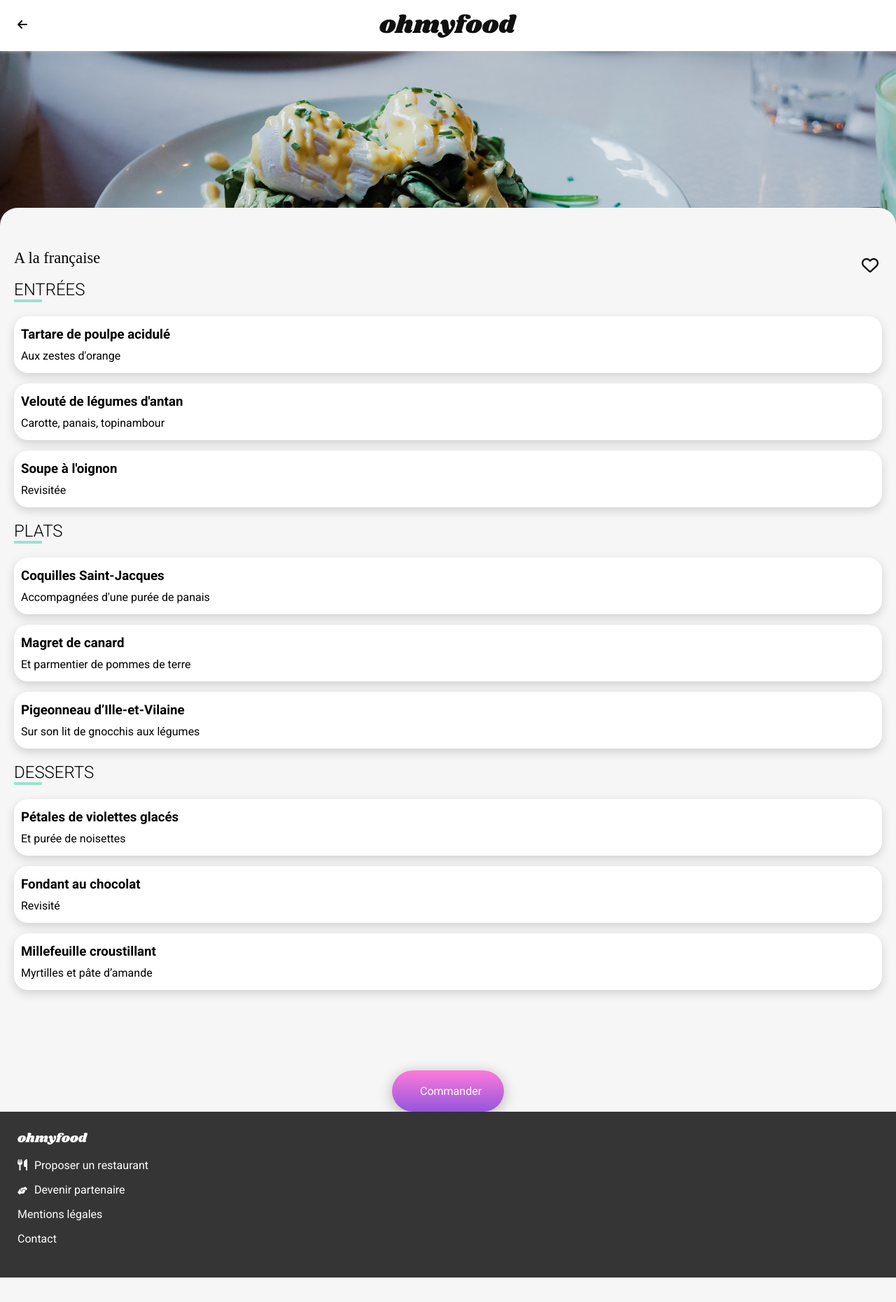
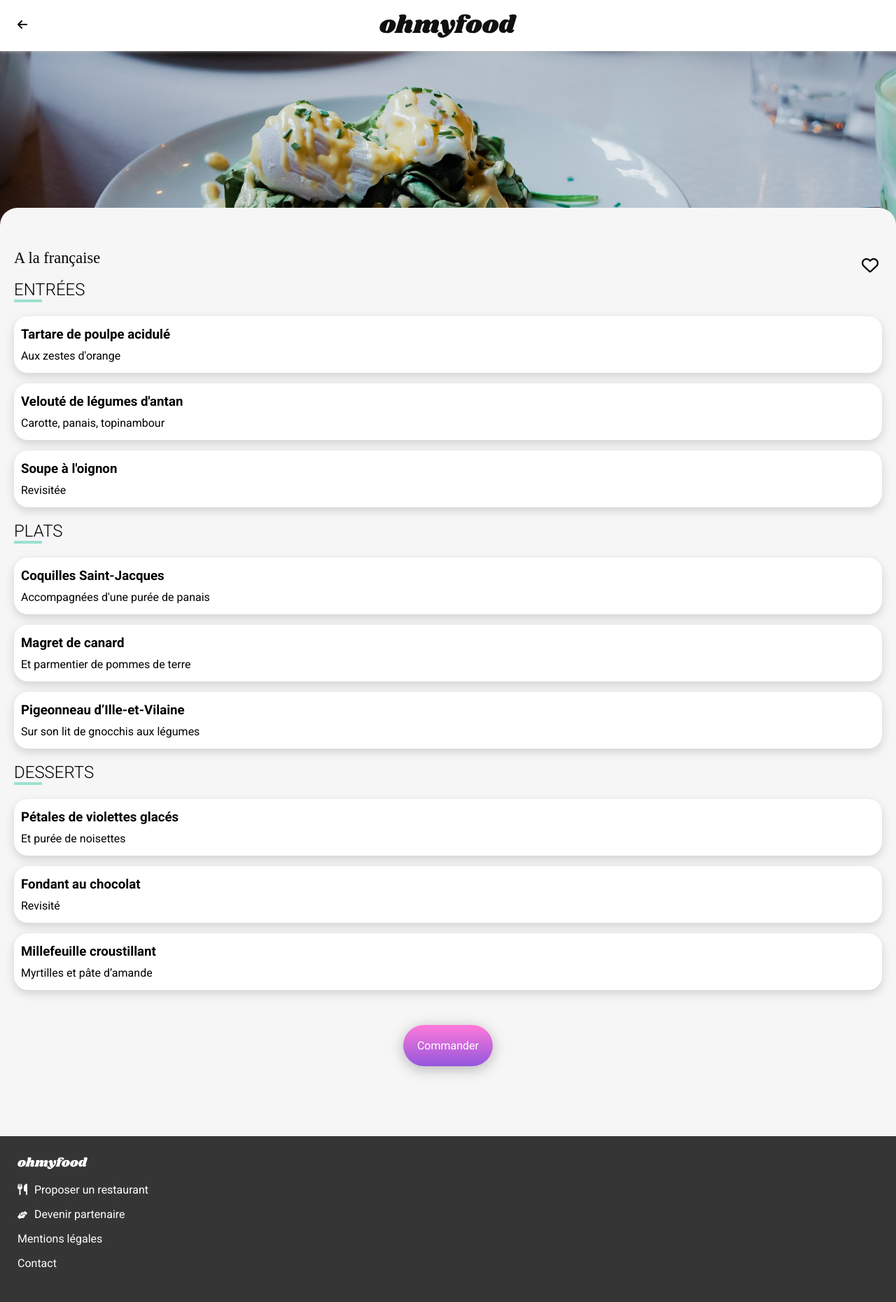
Before and after one commit to alelarge/alelarge.github.io, a Jekyll site: the page sub_pages/ohmyfood/restaurants/a-la-francaise.html, which Jekyll copies as it is, in a window 1280 px wide. Shown: the whole page at 70% size. Built offline with Jekyll 4.4.1, drawn with Linux system fonts in a browser that asks for light colours; nearby versions of some CDN libraries; some web fonts are replaced; before the commit the page ends 1826 px from its top, so only the background shows below that.

Commit message:
Update homyfood

```diff
--- a/sub_pages/ohmyfood/index.html
+++ b/sub_pages/ohmyfood/index.html
@@ -85,12 +85,12 @@
       </section>
 
       <!-- localisation -->
-      <section>
+      <div>
         <div class="localisation">
           <i class="fas fa-map-marker-alt icon icon--localisation"></i>
           <input type="search" value="Paris, Belleville" id="city" />
         </div>
-      </section>
+      </div>
 
       <section class="menu">
         <h2><strong>Réservez le menu qui vous convient</strong></h2>
--- a/sub_pages/ohmyfood/restaurants/a-la-francaise.html
+++ b/sub_pages/ohmyfood/restaurants/a-la-francaise.html
@@ -215,11 +215,11 @@
             </div>
           </div>
         </section>
-      </section>
+      </div>
 
       <!-- Bouton commander-->
-      <a href="#" class="btn_cta">Commander</a>
-    </div>
+      <a href="#" class="btn">Commander</a>
+    </section>
 
     <!-- footer -->
 
--- a/sub_pages/ohmyfood/restaurants/la-note-enchantee.html
+++ b/sub_pages/ohmyfood/restaurants/la-note-enchantee.html
@@ -233,11 +233,11 @@
             </div>
           </div>
         </section>
-      </section>
+      </div>
 
       <!-- Bouton commander-->
-      <a href="#" class="btn_cta">Commander</a>
-    </div>
+      <a href="#" class="btn">Commander</a>
+    </section>
 
     <!-- footer -->
 
--- a/sub_pages/ohmyfood/restaurants/la-palette-du-gout.html
+++ b/sub_pages/ohmyfood/restaurants/la-palette-du-gout.html
@@ -224,7 +224,7 @@
       </div>
 
       <!-- Bouton commander-->
-      <a href="#" class="btn_cta">Commander</a>
+      <a href="#" class="btn">Commander</a>
     </section>
 
     <!-- footer -->
--- a/sub_pages/ohmyfood/restaurants/le-delice-des-sens.html
+++ b/sub_pages/ohmyfood/restaurants/le-delice-des-sens.html
@@ -222,7 +222,7 @@
       </div>
 
       <!-- Bouton commander-->
-      <a href="#" class="btn_cta">Commander</a>
+      <a href="#" class="btn">Commander</a>
     </section>
 
     <!-- footer -->
--- a/sub_pages/ohmyfood/style.css
+++ b/sub_pages/ohmyfood/style.css
@@ -11,27 +11,6 @@ main {
   background-color: #fff;
 }
 
-.btn_cta {
-  background: linear-gradient(#ff79da, #9356dc);
-  text-decoration: none;
-  color: #fff;
-  padding-right: 40px;
-  padding-left: 40px;
-  padding-bottom: 20px;
-  padding-top: 20px;
-  border-radius: 40px;
-  margin-right: auto;
-  margin-left: auto;
-  display: block;
-  max-width: 80px;
-  box-shadow: 0px 4px 20px rgba(0, 0, 0, 0.27);
-}
-.btn_cta:hover {
-  background: linear-gradient(rgba(240, 116, 218, 0.8), rgba(175, 95, 220, 0.8));
-  box-shadow: 0px 4px 20px rgba(0, 0, 0, 0.6);
-  transition: 0.3s ease-out;
-}
-
 .icon__header {
   position: absolute;
   top: 26px;
@@ -40,6 +19,16 @@ main {
 }
 .icon__header i {
   color: #000;
+}
+
+.btn {
+  background: linear-gradient(#ff79da, #9356dc);
+  color: #fff;
+  text-decoration: none;
+  padding: 20px;
+  border-radius: 50px;
+  display: inline-block;
+  box-shadow: 0px 4px 20px rgba(0, 0, 0, 0.27);
 }
 
 .main-header {
@@ -90,20 +79,6 @@ main {
   margin-top: 25px;
   margin-bottom: 30px;
   color: #353535;
-}
-.menu .btn {
-  background: linear-gradient(#ff79da, #9356dc);
-  color: #fff;
-  text-decoration: none;
-  padding: 20px;
-  border-radius: 50px;
-  display: inline-block;
-  box-shadow: 0px 4px 20px rgba(0, 0, 0, 0.27);
-}
-.menu .btn:hover {
-  background: linear-gradient(rgba(240, 116, 218, 0.8), rgba(175, 95, 220, 0.8));
-  box-shadow: 0px 4px 20px rgba(0, 0, 0, 0.6);
-  transition: 0.3s ease-out;
 }
 
 .fonctionnement {
@@ -269,38 +244,6 @@ footer i.icon-partenaire {
   font-size: 0.7em;
 }
 
-/*
-Animations coeur
-*/
-.like:hover .like__icon.like__icon--bg {
-  opacity: 1;
-  animation: gradient 0.5s ease forwards;
-}
-.like .like__icon {
-  cursor: pointer;
-  font-size: 1.5em;
-  opacity: 1;
-}
-.like .like__icon.like__icon--bg {
-  opacity: 0;
-  font-size: 1.37em;
-  background-color: #ff79da;
-  background-image: linear-gradient(45deg, #fff, #fff, #fff, #9356dc, #ff79da);
-  background-size: 350% 100%;
-  -webkit-background-clip: text;
-  -moz-background-clip: text;
-  -webkit-text-fill-color: transparent;
-  -moz-text-fill-color: transparent;
-}
-
-.underline {
-  background-color: #99e2d0;
-  display: block;
-  height: 4px;
-  position: relative;
-  width: 40px;
-}
-
 /**
   RESTAURANT
 **/
@@ -355,20 +298,12 @@ Animations coeur
   text-transform: uppercase;
   font-weight: 100;
 }
-.carte-restaurant .menu-restaurant .toutes_les_entrees div:nth-child(2),
-.carte-restaurant .menu-restaurant .tous_les_plats div:nth-child(2),
-.carte-restaurant .menu-restaurant .tous_les_desserts div:nth-child(2) {
-  animation-delay: 0.4s;
-}
-.carte-restaurant .menu-restaurant .toutes_les_entrees div:nth-child(3),
-.carte-restaurant .menu-restaurant .tous_les_plats div:nth-child(3),
-.carte-restaurant .menu-restaurant .tous_les_desserts div:nth-child(3) {
-  animation-delay: 0.7s;
-}
-.carte-restaurant .menu-restaurant .toutes_les_entrees div:nth-child(4),
-.carte-restaurant .menu-restaurant .tous_les_plats div:nth-child(4),
-.carte-restaurant .menu-restaurant .tous_les_desserts div:nth-child(4) {
-  animation-delay: 1s;
+.carte-restaurant .menu-restaurant h2 .underline {
+  background-color: #99e2d0;
+  display: block;
+  height: 4px;
+  position: relative;
+  width: 40px;
 }
 .carte-restaurant .menu-restaurant .toutes_les_entrees h2 {
   margin-top: 15px;
@@ -384,22 +319,12 @@ Animations coeur
 .carte-restaurant .menu-restaurant .carte-item:hover {
   cursor: pointer;
 }
-.carte-restaurant .menu-restaurant .carte-item:hover .recette-info {
-  width: calc(100% - 80px);
-}
-.carte-restaurant .menu-restaurant .carte-item:hover .recette-check {
-  width: 70px;
-}
-.carte-restaurant .menu-restaurant .carte-item:hover .recette-check .fa-check-circle {
-  transform: rotate(0deg);
-}
 .carte-restaurant .menu-restaurant .carte-item .recette-info {
   padding-left: 10px;
   padding-right: 40px;
   padding-top: 15px;
   padding-bottom: 15px;
   width: 100%;
-  transition: width ease 0.5s;
 }
 .carte-restaurant .menu-restaurant .carte-item .recette-info h3 {
   margin-top: 0px;
@@ -430,9 +355,7 @@ Animations coeur
   color: #fff;
   vertical-align: middle;
   width: 0px;
-  transition: 0.5s ease;
   text-align: center;
-  animation-delay: 250ms;
   overflow: hidden;
   position: absolute;
   top: 0;
@@ -440,14 +363,16 @@ Animations coeur
   width: 0px;
   height: 75px;
 }
-.carte-restaurant .menu-restaurant .carte-item .recette-check .fa-check-circle {
-  transform: rotate(360deg);
-  transition: 0.5s ease;
-}
-.carte-restaurant .btn_cta {
+.carte-restaurant .btn {
   margin-top: 50px;
+  margin-left: auto;
+  margin-right: auto;
+  display: table;
 }
 
+/**
+ * Animaition loader pleine page
+ */
 .loading-container {
   position: fixed;
   background: #fff;
@@ -522,8 +447,8 @@ Animations coeur
   }
 }
 /**
- Boutons
-**/
+ * Animation tuile apparition progression
+ */
 @keyframes fadeInUp {
   from {
     transform: translate3d(0, 40px, 0);
@@ -540,6 +465,30 @@ Animations coeur
   animation-name: fadeInUp;
 }
 
+/*
+ * Animations remplissage progressif boutton j'aime
+ */
+.like:hover .like__icon.like__icon--bg {
+  opacity: 1;
+  animation: gradient 0.5s ease forwards;
+}
+.like .like__icon {
+  cursor: pointer;
+  font-size: 1.5em;
+  opacity: 1;
+}
+.like .like__icon.like__icon--bg {
+  opacity: 0;
+  font-size: 1.37em;
+  background-color: #ff79da;
+  background-image: linear-gradient(45deg, #fff, #fff, #fff, #9356dc, #ff79da);
+  background-size: 350% 100%;
+  -webkit-background-clip: text;
+  -moz-background-clip: text;
+  -webkit-text-fill-color: transparent;
+  -moz-text-fill-color: transparent;
+}
+
 @keyframes gradient {
   0% {
     background-position: 0% 50%;
@@ -548,5 +497,62 @@ Animations coeur
     background-position: 100% 50%;
   }
 }
+/**
+ * Animations sur la page restaurant
+ */
+.menu-restaurant {
+  /**
+   * Animation apparition coulissante du bouton d'ajout de plat
+   */
+}
+.menu-restaurant .toutes_les_entrees div:nth-child(2),
+.menu-restaurant .tous_les_plats div:nth-child(2),
+.menu-restaurant .tous_les_desserts div:nth-child(2) {
+  animation-delay: 0.4s;
+}
+.menu-restaurant .toutes_les_entrees div:nth-child(3),
+.menu-restaurant .tous_les_plats div:nth-child(3),
+.menu-restaurant .tous_les_desserts div:nth-child(3) {
+  animation-delay: 0.7s;
+}
+.menu-restaurant .toutes_les_entrees div:nth-child(4),
+.menu-restaurant .tous_les_plats div:nth-child(4),
+.menu-restaurant .tous_les_desserts div:nth-child(4) {
+  animation-delay: 1s;
+}
+.menu-restaurant .toutes_les_entrees div:nth-child(5),
+.menu-restaurant .tous_les_plats div:nth-child(5),
+.menu-restaurant .tous_les_desserts div:nth-child(5) {
+  animation-delay: 0.4s;
+}
+.menu-restaurant .carte-item:hover .recette-info {
+  width: calc(100% - 80px);
+}
+.menu-restaurant .carte-item:hover .recette-check {
+  width: 70px;
+}
+.menu-restaurant .carte-item:hover .recette-check .fa-check-circle {
+  transform: rotate(0deg);
+}
+.menu-restaurant .carte-item .recette-info {
+  transition: width ease 0.5s;
+}
+.menu-restaurant .carte-item .recette-check {
+  transition: 0.5s ease;
+  animation-delay: 250ms;
+}
+.menu-restaurant .carte-item .recette-check .fa-check-circle {
+  transform: rotate(360deg);
+  transition: 0.5s ease;
+}
+
+/**
+ * Animation du bouton au survol
+ */
+.btn:hover {
+  background: linear-gradient(rgba(240, 116, 218, 0.8), rgba(175, 95, 220, 0.8));
+  box-shadow: 0px 4px 20px rgba(0, 0, 0, 0.6);
+  transition: 0.3s ease-out;
+}
 
 /*# sourceMappingURL=style.css.map */
```
Also changed, not shown: sub_pages/ohmyfood/README.md (+1 -1 lines), sub_pages/ohmyfood/saas/_animation.scss (+140 -13 lines), sub_pages/ohmyfood/saas/_restaurant.scss (+15 -34 lines), sub_pages/ohmyfood/saas/_style.scss (+10 -81 lines), 1 other file.
